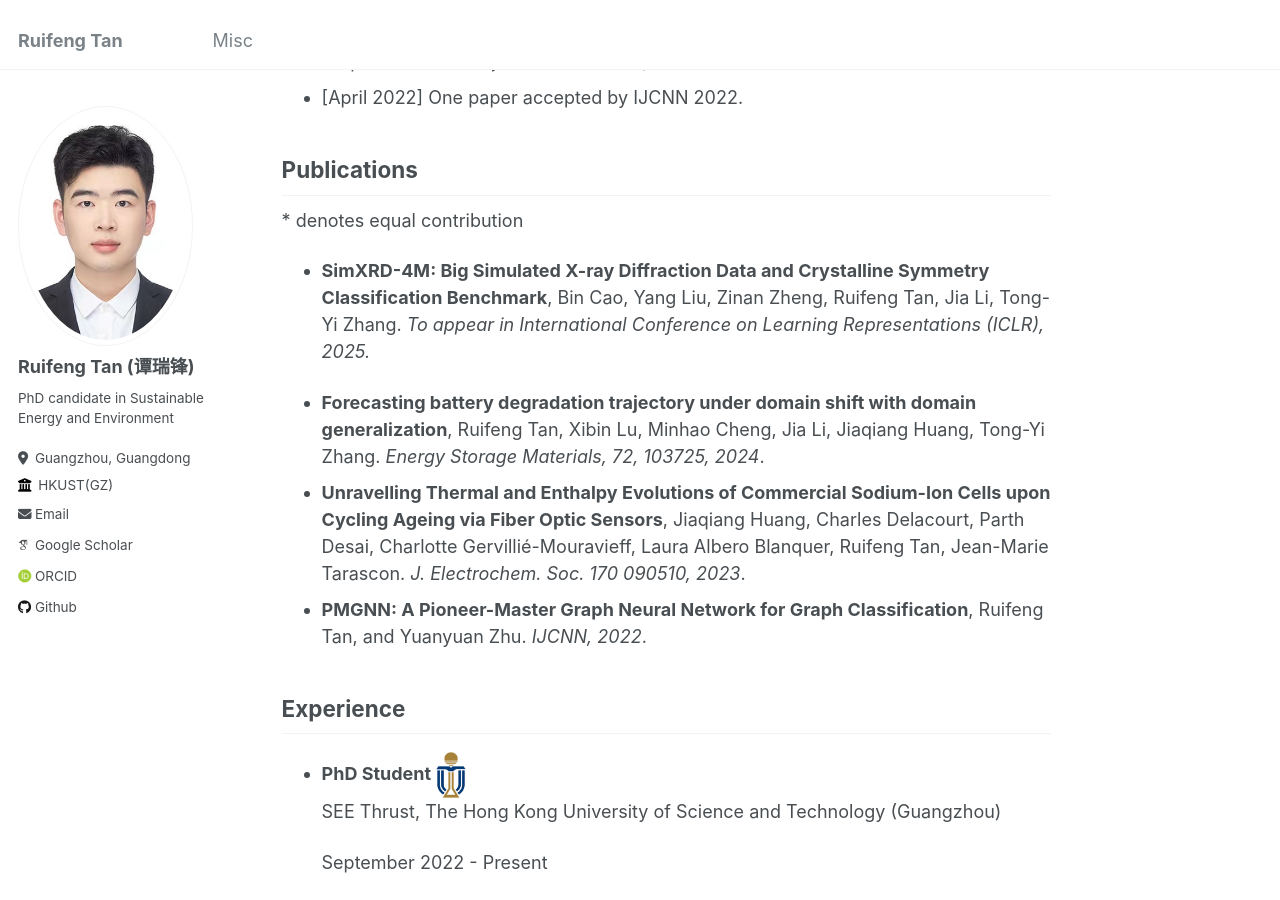
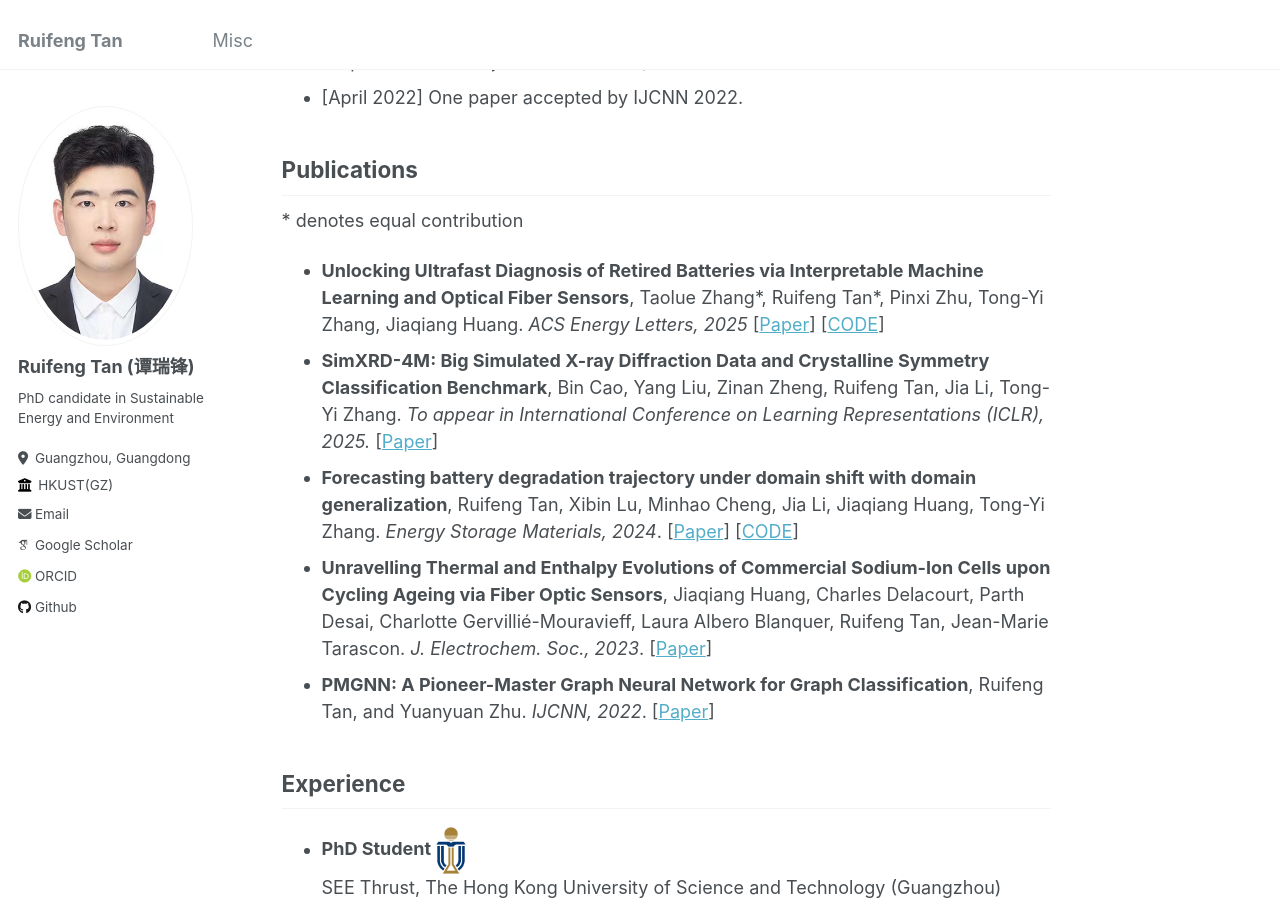
Before and after one commit to Ruifeng-Tan/Ruifeng-Tan.github.io, a Jekyll site: the page built from _pages/about.md, in a window 1280 px wide and 900 px high, scrolled down 654 px. Built offline with Jekyll 4.4.1, drawn with Linux system fonts in a browser that asks for light colours; some web fonts are replaced.

Commit message:
update publication

```diff
--- a/_pages/about.md
+++ b/_pages/about.md
@@ -23,12 +23,11 @@ My current research interest lies in AI for batteries, especially domain-knowled
 
 ## Publications
 \* denotes equal contribution
-
-- **SimXRD-4M: Big Simulated X-ray Diffraction Data and Crystalline Symmetry Classification Benchmark**, Bin Cao, Yang Liu, Zinan Zheng, Ruifeng Tan, Jia Li, Tong-Yi Zhang. *To appear in International Conference on Learning Representations (ICLR), 2025.*
-
-* **Forecasting battery degradation trajectory under domain shift with domain generalization**, Ruifeng Tan, Xibin Lu, Minhao Cheng, Jia Li, Jiaqiang Huang, Tong-Yi Zhang. *Energy Storage Materials, 72, 103725, 2024*.
-* **Unravelling Thermal and Enthalpy Evolutions of Commercial Sodium-Ion Cells upon Cycling Ageing via Fiber Optic Sensors**, Jiaqiang Huang, Charles Delacourt, Parth Desai, Charlotte Gervillié-Mouravieff, Laura Albero Blanquer, Ruifeng Tan, Jean-Marie Tarascon. *J. Electrochem. Soc. 170 090510, 2023*.
-* **PMGNN: A Pioneer-Master Graph Neural Network for Graph Classification**, Ruifeng Tan, and Yuanyuan Zhu. *IJCNN, 2022*.
+- **Unlocking Ultrafast Diagnosis of Retired Batteries via Interpretable Machine Learning and Optical Fiber Sensors**, Taolue Zhang\*, Ruifeng Tan\*, Pinxi Zhu, Tong-Yi Zhang, Jiaqiang Huang. *ACS Energy Letters, 2025* [[Paper](https://pubs.acs.org/doi/abs/10.1021/acsenergylett.4c03054?casa_token=a57iWJ-S8fUAAAAA:_vU-Lr1B80ArJ2EPmjZwJgo4xTK7UZGDTLf15-9PFFoNcAjTWvuKrkCbOkkr_jcTHmcyFnMBCkNnHBT58g&casa_token=mjB3jOP8MyEAAAAA:VB6LMG4fozcFBwmO79Fgd3d3q6YD2iENgzqAfzGWm0ckmqyepRQdwAYoTilNW4OjN_sVIYa1lRPu7mtPxg)] [[CODE](https://github.com/Ruifeng-Tan/Ultrafast-diagnosis-of-retired-batteries)]
+- **SimXRD-4M: Big Simulated X-ray Diffraction Data and Crystalline Symmetry Classification Benchmark**, Bin Cao, Yang Liu, Zinan Zheng, Ruifeng Tan, Jia Li, Tong-Yi Zhang. *To appear in International Conference on Learning Representations (ICLR), 2025.* [[Paper](https://openreview.net/forum?id=mkuB677eMM)]
+- **Forecasting battery degradation trajectory under domain shift with domain generalization**, Ruifeng Tan, Xibin Lu, Minhao Cheng, Jia Li, Jiaqiang Huang, Tong-Yi Zhang. *Energy Storage Materials, 2024*. [[Paper](https://www.sciencedirect.com/science/article/pii/S2405829724005518)] [[CODE](https://github.com/Ruifeng-Tan/MAGNet)]
+- **Unravelling Thermal and Enthalpy Evolutions of Commercial Sodium-Ion Cells upon Cycling Ageing via Fiber Optic Sensors**, Jiaqiang Huang, Charles Delacourt, Parth Desai, Charlotte Gervillié-Mouravieff, Laura Albero Blanquer, Ruifeng Tan, Jean-Marie Tarascon. *J. Electrochem. Soc., 2023*. [[Paper](https://iopscience.iop.org/article/10.1149/1945-7111/acf625)]
+- **PMGNN: A Pioneer-Master Graph Neural Network for Graph Classification**, Ruifeng Tan, and Yuanyuan Zhu. *IJCNN, 2022*. [[Paper](https://ieeexplore.ieee.org/document/9892849)]
 
 ## Experience
 
```
